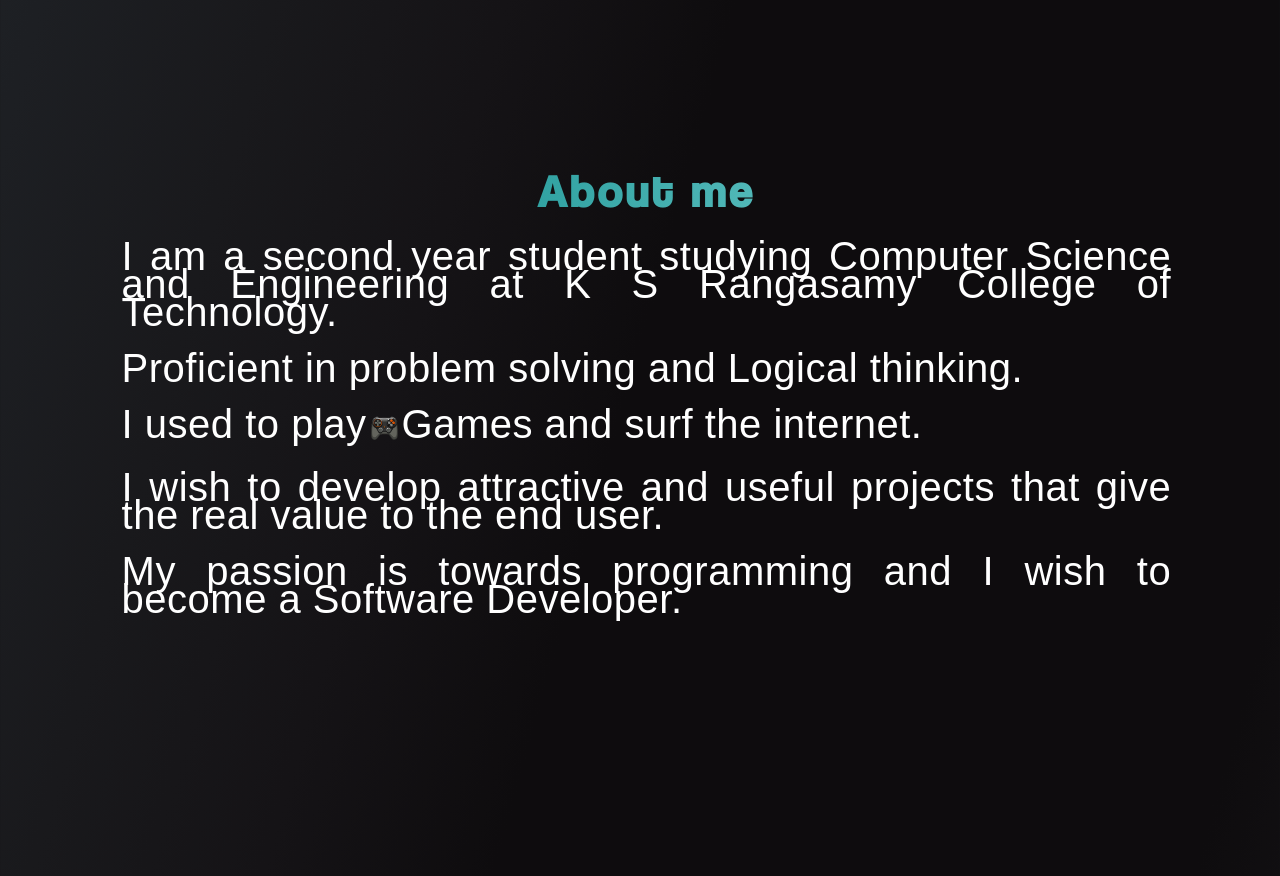
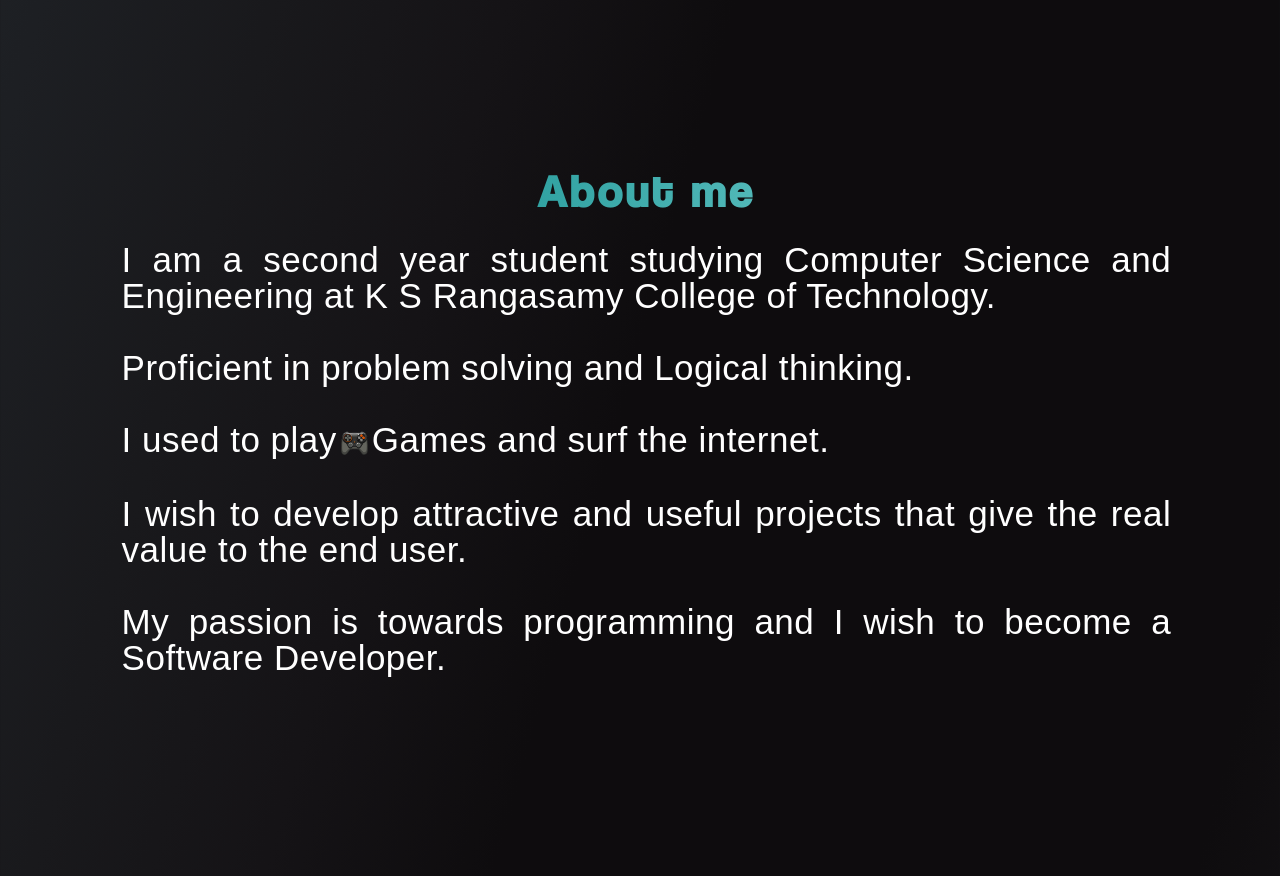
Before and after one commit to rba1aji/portfolio, a PHP site: page / in a window 1280 px wide. Shown: the part 694-1570 px from the top of the page. Run offline with PHP 8.4, Linux system fonts and the light colour scheme; some libraries are stand-ins or nearby versions.

Commit message:
Add files via upload

```diff
--- a/css/main.css
+++ b/css/main.css
@@ -317,7 +317,8 @@ p{
   }
 @media (min-width: 810px) {
   .about .content p{
-    font-size:40px;
+    font-size:35px;
+    line-height:36px;
   }
 }
 
```
